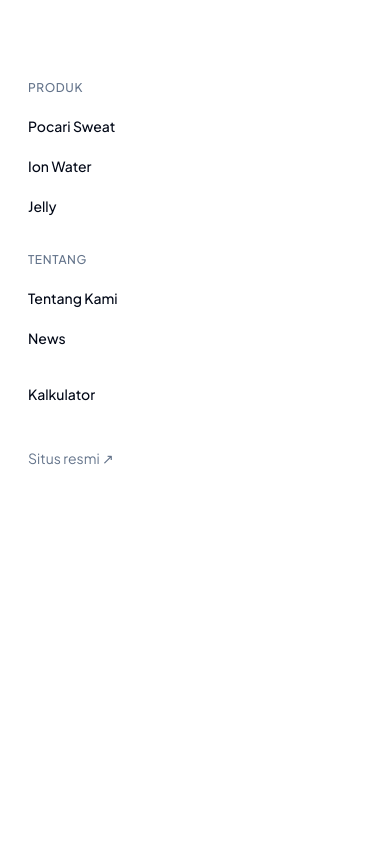
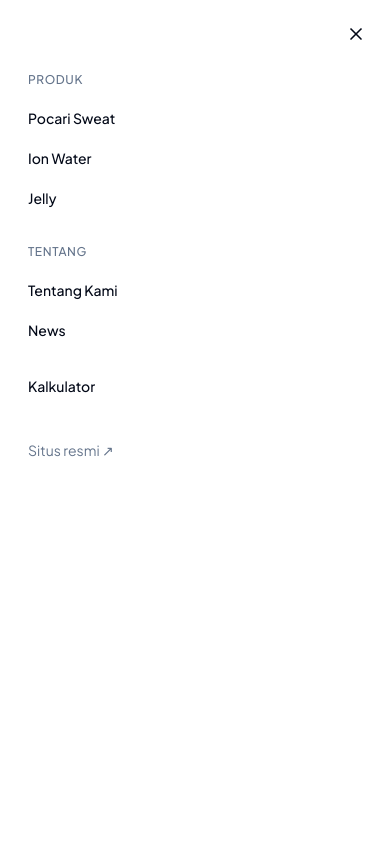
Before and after one commit to luthfiyoshipratama-1989/pocari-sweat-rebuild, a Next.js app: page /about in a window 390 px wide. Both pictures are taken after a click on the button "Buka menu". Shown: the top 844 px of the page. Built offline with nearby package versions, Linux system fonts and the light colour scheme.

Commit message:
fix(nav): fullscreen overlay menu, close button, z-index above header

```diff
--- a/src/components/blocks/Navbar.tsx
+++ b/src/components/blocks/Navbar.tsx
@@ -198,9 +198,19 @@
   return (
     <div
       id="mobile-menu"
-      className="md:hidden fixed inset-0 z-40 bg-background overflow-y-auto overscroll-contain pt-14"
+      className="md:hidden fixed inset-0 z-[60] bg-background overflow-y-auto overscroll-contain"
     >
       <div className="flex flex-col p-4 gap-1">
+        <button
+          onClick={() => setOpen(false)}
+          className="self-end inline-flex items-center justify-center rounded-md p-2 hover:bg-accent transition-colors mb-2"
+          aria-label="Tutup menu"
+        >
+          <svg xmlns="http://www.w3.org/2000/svg" width="20" height="20" viewBox="0 0 24 24" fill="none" stroke="currentColor" strokeWidth="2" strokeLinecap="round" strokeLinejoin="round">
+            <path d="M18 6 6 18" />
+            <path d="m6 6 12 12" />
+          </svg>
+        </button>
         <div className="px-3 py-2 text-xs font-medium text-muted-foreground uppercase tracking-wider">
           Produk
         </div>
```
